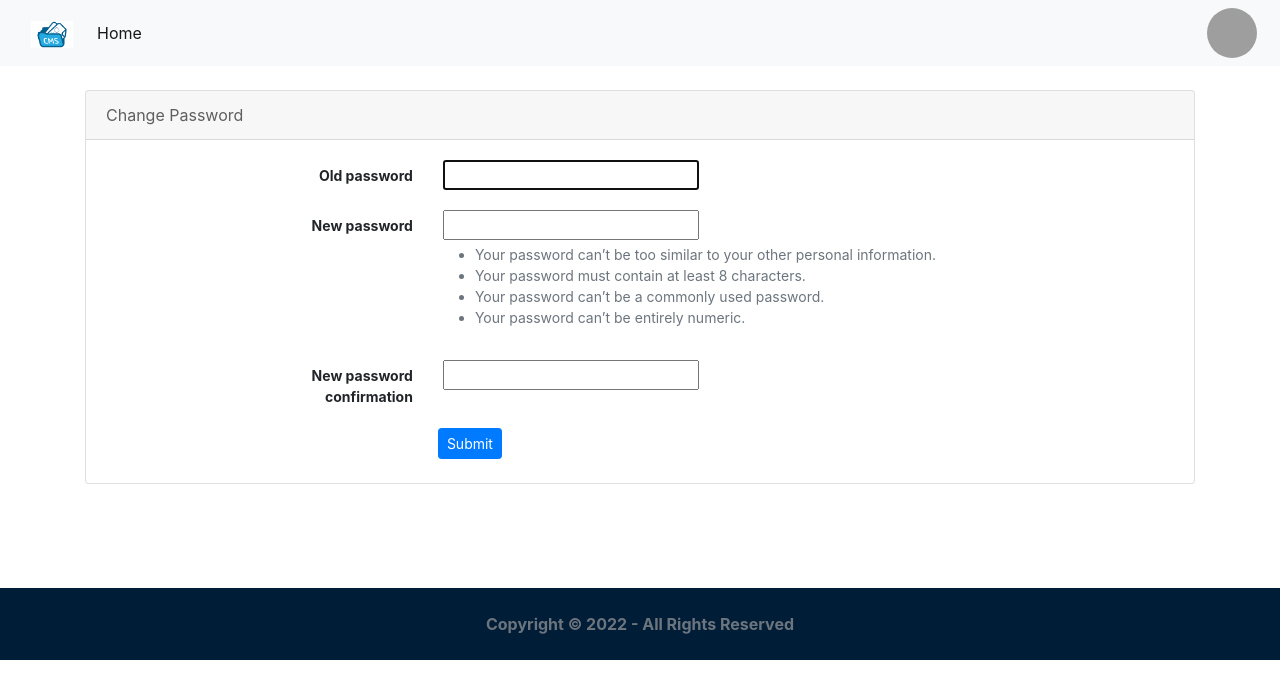
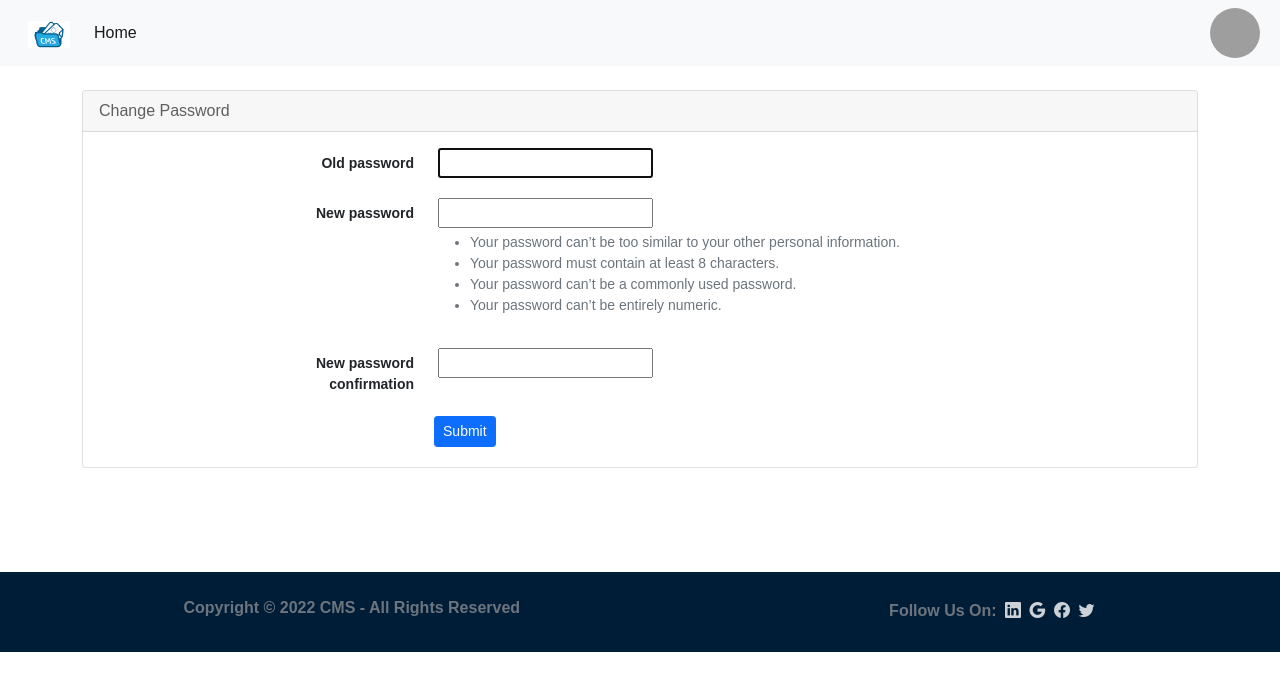
Before and after one commit to anuragftp/cms, a Django app: page /password/change/ in a window 1280 px wide. Shown: the top 699 px of the page. Run offline with Django 3.2, Linux system fonts and the light colour scheme; a user stored in the database is signed in; some libraries are stand-ins or nearby versions; grey boxes are pictures that could not be loaded.

Commit message:
version 1.6

```diff
--- a/core/templates/components/footer.html
+++ b/core/templates/components/footer.html
@@ -1,9 +1,31 @@
 <!-- sticky footer -->
-<footer class="footer mt-auto  bg-light">
+<!-- <footer class="footer mt-auto  bg-light">
   <div class="container-fluid "  style="background-color:#001D38;">
     <div class="row">
           <div class="col-sm-6 py-4 mx-auto text-center" style="width:auto"><span class="text-muted"><strong>Copyright &copy; 2022 - All Rights Reserved </strong></span>
           </div>
     </div>
   </div>
-</footer>
+</footer> -->
+{% load static %}
+        <link href="{% static 'styles/bootstrapmin.css'%}" rel="stylesheet">
+        <link rel="stylesheet" type="text/css" href="{% static 'styles/icon.css'%}">
+
+
+<footer class="footer1 mt-auto  bg-light">
+            <div class="container-fluid"  style="background-color:#001D38;">
+                <div class="row">
+                    <div class="col-sm-6 pt-4 mx-auto " style="width:auto"><span class="text-muted"><strong>Copyright &copy; 2022 CMS - All Rights Reserved </strong></span>
+                    </div>
+                    <div class="col-sm-4 pt-4 mx-auto"  style="width:auto">
+                        <ul class=" social-icons   list-inline">
+                            <li><strong class="text-muted">Follow Us On:</strong></li>
+                            <li> <a href="https://in.linkedin.com/"><i class="bi bi-linkedin"></i></a></li>
+                            <li> <a href="https://myaccount.google.com/"><i class="bi bi-google"></i></a></li>
+                            <li> <a href="https://www.facebook.com/"><i class="bi bi-facebook"></i></a></li>
+                            <li> <a href="https://twitter.com/"><i class="bi bi-twitter"></i></a></li>
+                        </ul>
+                    </div>
+                </div>
+            </div>
+        </footer>
```
Also changed, not shown: db.sqlite3.
